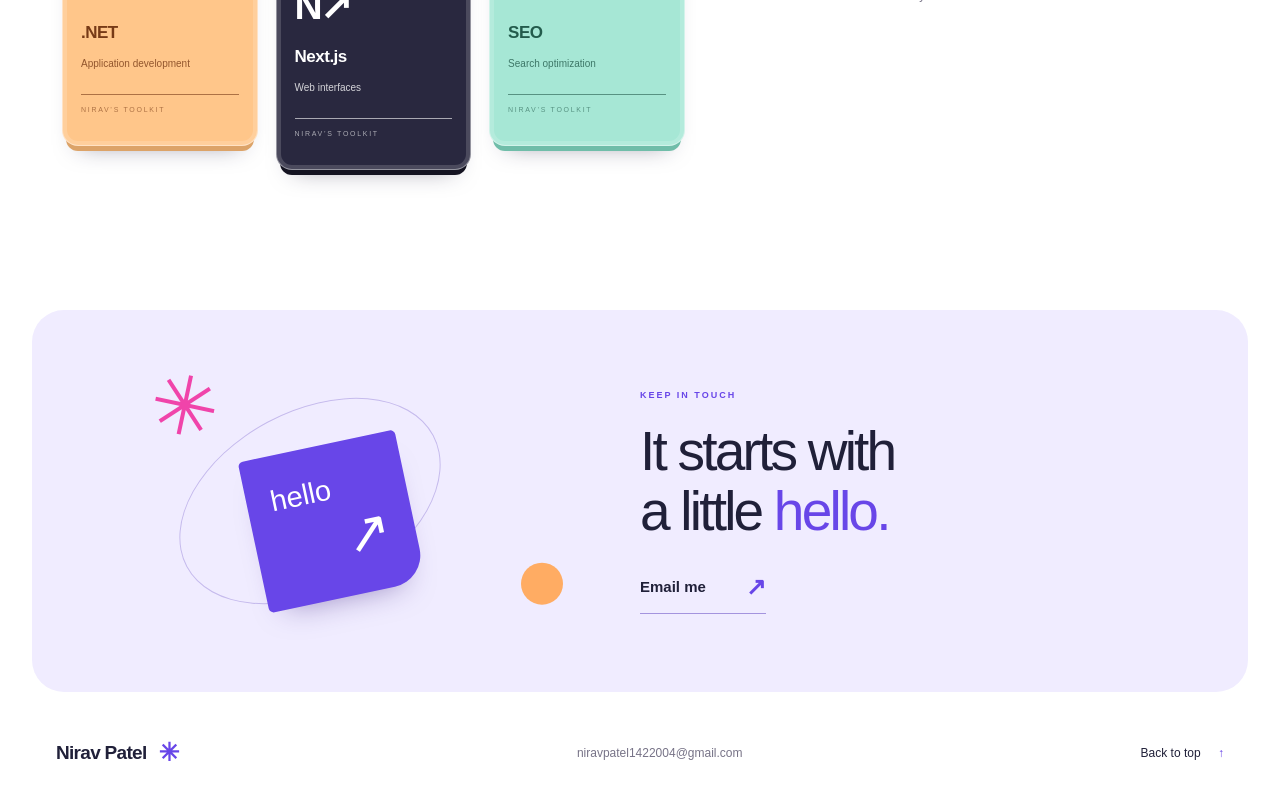
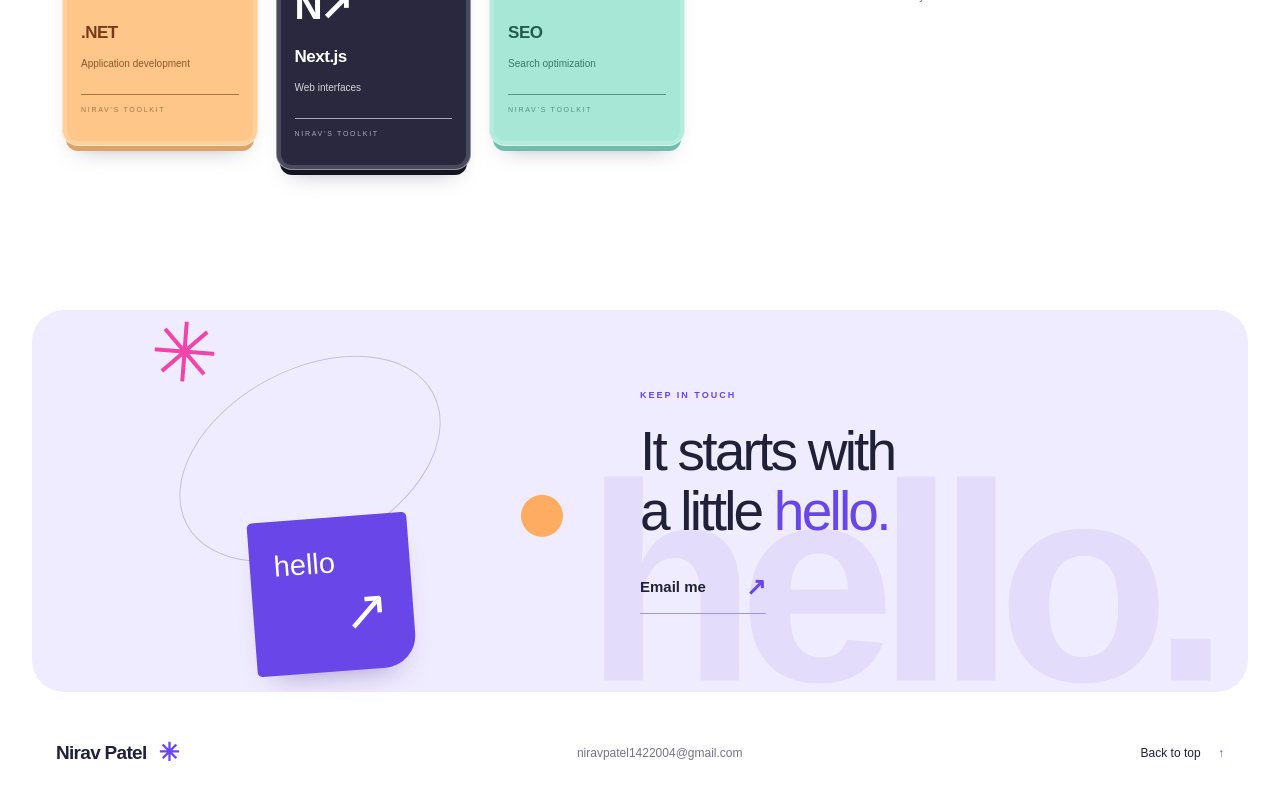
Before and after one commit to Zone3011/codex-time, a Next.js app: page / in a window 1280 px wide. Shown: the part 3359-4159 px from the top of the page. Built offline with nearby package versions, Linux system fonts and the light colour scheme.

Commit message:
Strengthen closing section with layered scroll parallax

```diff
--- a/src/app/globals.css
+++ b/src/app/globals.css
@@ -2098,6 +2098,22 @@ main {
   position: relative;
   z-index: 1;
 }
+.closing-background-word {
+  position: absolute;
+  bottom: -55px;
+  right: -20px;
+  color: #e3dcfa;
+  font-family: "Space Grotesk Variable", sans-serif;
+  font-weight: 600;
+  font-size: clamp(160px, 22vw, 320px);
+  letter-spacing: -18px;
+  line-height: 1;
+  pointer-events: none;
+  transform: translate(
+    calc(var(--closing-drift, 0px) * -0.6),
+    calc(var(--closing-drift, 0px) * -0.25)
+  );
+}
 .closing-copy h2 {
   margin: 20px 0 28px;
   font-family: "Space Grotesk Variable", sans-serif;
@@ -2135,7 +2151,7 @@ main {
   border-radius: 50%;
   left: 8%;
   top: 45px;
-  transform: rotate(-28deg);
+  transform: translateY(calc(var(--closing-drift, 0px) * -0.45)) rotate(-28deg);
 }
 .closing-note {
   position: absolute;
@@ -2150,7 +2166,8 @@ main {
   font-family: "Space Grotesk Variable", sans-serif;
   font-size: 29px;
   box-shadow: 0 18px 30px -20px #3c227f80;
-  transform: translateY(var(--closing-drift, 0px)) rotate(-12deg);
+  transform: translateY(var(--closing-drift, 0px))
+    rotate(calc(-12deg + var(--closing-tilt, 0deg)));
 }
 .closing-note span {
   display: block;
@@ -2165,7 +2182,8 @@ main {
   font-size: 82px;
   color: #f044aa;
   line-height: 1;
-  transform: translateY(calc(var(--closing-drift, 0px) * -0.6)) rotate(12deg);
+  transform: translateY(calc(var(--closing-drift, 0px) * -0.7))
+    rotate(calc(12deg - var(--closing-tilt, 0deg)));
 }
 .closing-dot {
   position: absolute;
@@ -2175,7 +2193,7 @@ main {
   border-radius: 50%;
   right: 15%;
   bottom: 15px;
-  transform: translateY(calc(var(--closing-drift, 0px) * -0.8));
+  transform: translateY(calc(var(--closing-drift, 0px) * -0.9));
 }
 .site-footer {
   max-width: 1440px;
--- a/src/components/showcase/closing-parallax.tsx
+++ b/src/components/showcase/closing-parallax.tsx
@@ -19,7 +19,8 @@ export function ClosingParallax({ children }: { children: ReactNode }) {
         -1,
         Math.min(1, (box.top + box.height / 2 - innerHeight / 2) / innerHeight),
       );
-      root.style.setProperty("--closing-drift", `${progress * 48}px`);
+      root.style.setProperty("--closing-drift", `${progress * 220}px`);
+      root.style.setProperty("--closing-tilt", `${progress * 18}deg`);
     };
     const schedule = () => {
       if (!frame && visible && !document.hidden)
@@ -46,6 +47,7 @@ export function ClosingParallax({ children }: { children: ReactNode }) {
       window.removeEventListener("resize", schedule);
       document.removeEventListener("visibilitychange", visibility);
       root.style.removeProperty("--closing-drift");
+      root.style.removeProperty("--closing-tilt");
     };
   }, [motion]);
   return (
--- a/src/components/showcase/footer.tsx
+++ b/src/components/showcase/footer.tsx
@@ -8,6 +8,9 @@ export function Closing() {
       aria-labelledby="closing-heading"
     >
       <ClosingParallax>
+        <span className="closing-background-word" aria-hidden="true">
+          hello.
+        </span>
         <div className="closing-orbit" aria-hidden="true">
           <span className="closing-orbit-line" />
           <span className="closing-spark">✳</span>
```
Also changed, not shown: 3 other files (tests, documents, lock files or other folders).
